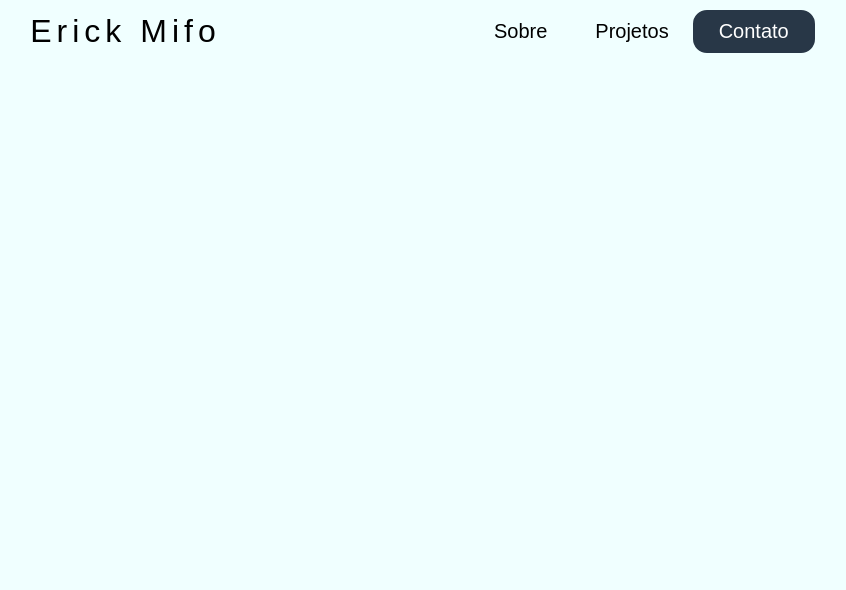
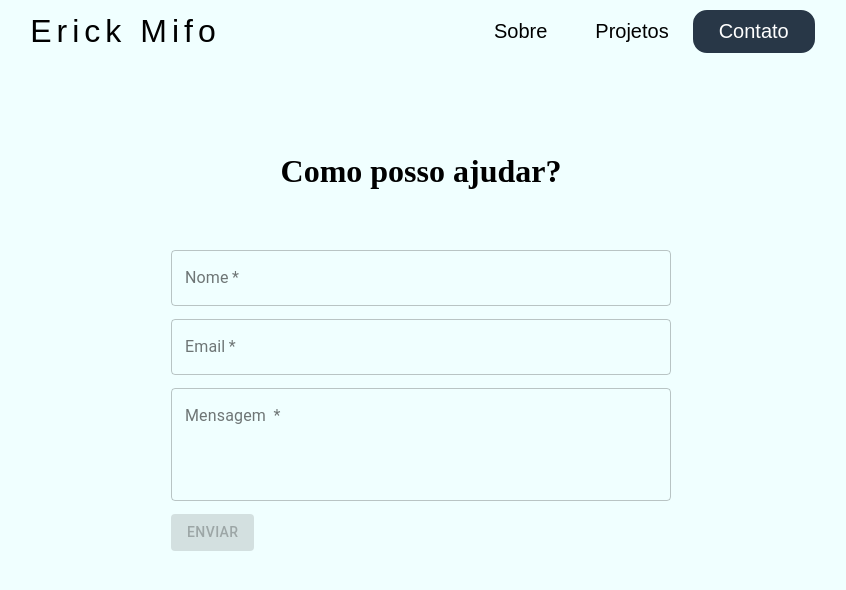
Before and after one commit to ErickMifo/Portfolio, a React (Create React App) app: page /contato in a window 1280 px wide. Shown: the top 590 px of the page, without its empty margins (219-1065 px from the left). Built offline with nearby package versions, Linux system fonts and the light colour scheme.

Commit message:
Formulario

```diff
--- a/package.json
+++ b/package.json
@@ -8,6 +8,7 @@
     "@testing-library/jest-dom": "^5.11.5",
     "@testing-library/react": "^11.1.0",
     "@testing-library/user-event": "^12.1.10",
+    "emailjs-com": "^2.6.3",
     "formik": "^2.2.1",
     "framer-motion": "^2.9.4",
     "react": "^17.0.1",
--- a/public/index.html
+++ b/public/index.html
@@ -3,6 +3,7 @@
   <head>
     <meta charset="utf-8" />
     <link rel="icon" href="%PUBLIC_URL%/favicon.ico" />
+    <link href="https://fonts.googleapis.com/css2?family=Abril+Fatface&display=swap" rel="stylesheet">
     <meta name="viewport" content="width=device-width, initial-scale=1" />
     <meta name="theme-color" content="#000000" />
     <meta
@@ -24,7 +25,7 @@
       work correctly both with client-side routing and a non-root public URL.
       Learn how to configure a non-root public URL by running `npm run build`.
     -->
-    <title>React App</title>
+    <title>Erick Mifo</title>
   </head>
   <body>
     <noscript>You need to enable JavaScript to run this app.</noscript>
--- /dev/null
+++ b/src/components/contato/form/FormikField/FormikField.js
@@ -0,0 +1,25 @@
+import React from 'react';
+import './styles.css';
+import { ErrorMessage, Field } from 'formik'
+import TextField from '@material-ui/core/TextField';
+
+const FormikField = ({ label, name, type = 'text', rows = 1, multiline = false}) => {
+    return (
+        <div className="FormikField">
+            <Field
+            autoComplete="off"
+            as={TextField}
+            label={label}
+            name={name}
+            multiline = {multiline}
+            rows={rows}
+            type={type}
+            helperText={<ErrorMessage name={name} />}
+            variant="outlined"
+            fullWidth
+            required />
+        </div>
+    )
+}
+
+export default FormikField
--- /dev/null
+++ b/src/components/contato/form/FormikField/styles.css
@@ -0,0 +1,3 @@
+.FormikField {
+  margin: 10px 0;
+}
--- /dev/null
+++ b/src/components/contato/form/form.js
@@ -0,0 +1,64 @@
+import React from 'react';
+import './styles.css';
+import { Formik, Form } from 'formik';
+import * as Yup from 'yup';
+import FormikField from './FormikField/FormikField';
+import Button from '@material-ui/core/Button';
+import emailjs from 'emailjs-com';
+
+const initialValues = {
+  name: '',
+  message: '',
+  email: '',
+}
+
+
+
+const SignupSchema = Yup.object().shape({
+  name: Yup.string()
+    .required('Campo obrigatório.'),
+  message: Yup.string()
+    .required('Campo obrigatório.'),
+  email: Yup.string()
+    .email('Necessário um email váido.')
+    .required('Campo obrigatório.'),
+})
+
+const Formulario = () => {
+
+  const handleSubmit = (e , value) => {
+    e.preventDefault();
+    console.log(e.target)
+
+    emailjs.sendForm('gmail', 'template_xigp8ld', e.target , 'user_PEmMhmxPcChtmcH3hWoxO')
+      .then((result) => {
+          console.log(result.text);
+      }, (error) => {
+          console.log(error.text);
+      });
+      e.target.reset()
+  }
+return(
+  <div className="formulario">
+      <Formik
+      initialValues={initialValues}
+      validationSchema={SignupSchema}
+      >
+        {({ dirty, isValid }) => {
+          return(
+            <Form onSubmit={handleSubmit}>
+              <FormikField name='name' label='Nome' />
+              <FormikField name='email' label='Email' />
+              <FormikField rows={4} multiline={true} name='message' label='Mensagem ' />
+
+              <Button variant="contained" color="primary" disabled={!dirty || !isValid} type="submit">
+                  Enviar
+              </Button>
+            </Form>
+          )
+        }}
+      </Formik>
+  </div>
+)};
+
+export default Formulario;
--- /dev/null
+++ b/src/components/contato/form/styles.css
@@ -0,0 +1,4 @@
+.formulario {
+  width: 500px;
+  padding: 50px;
+}
--- a/src/components/contato/index.js
+++ b/src/components/contato/index.js
@@ -1,12 +1,21 @@
 import { motion } from 'framer-motion';
 import React from 'react';
 import NavBar from '../navbar'
+import Formulario from './form/form';
+import './styles.css'
 
 function Contato() {
     return(
         <motion.div
         exit='out'>
             <NavBar />
+
+            <div className="contato">
+
+            <h1> Como posso ajudar? </h1>
+            <Formulario />
+
+            </div>
         </motion.div>
     )
 }
--- a/src/components/contato/styles.css
+++ b/src/components/contato/styles.css
@@ -0,0 +1,6 @@
+.contato {
+  display: flex;
+  flex-direction: column;
+  padding-top: 100px;
+  align-items: center;
+}
```
Also changed, not shown: 1 other file (tests, documents, lock files or other folders).
